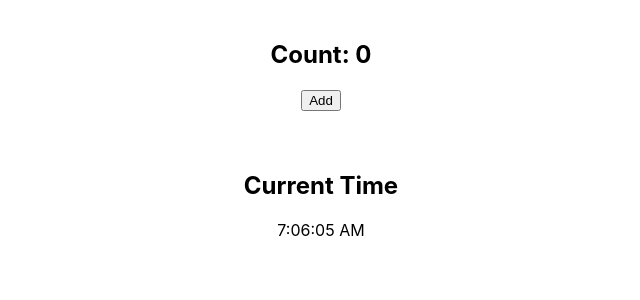
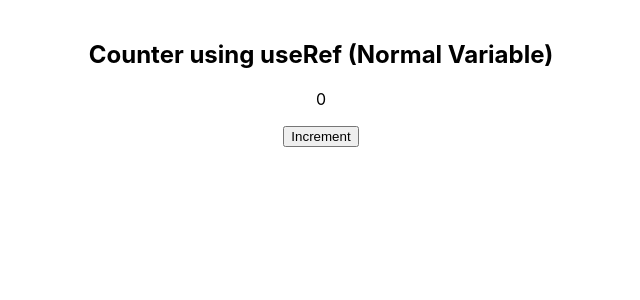
Before and after one commit to vishnuttxminds/react-start-app, a React (Create React App) app: page / in a window 1280 px wide. Shown: the top 300 px of the page, without its empty margins (319-959 px from the left). Built offline with nearby package versions, Linux system fonts and the light colour scheme.

Commit message:
count program using useRef

```diff
--- a/src/App.js
+++ b/src/App.js
@@ -8,6 +8,7 @@ import bag2 from "./assets/bag2.jpg";
 import ProductList from "./screens/ProductList";
 import TitleCounter from "./screens/TitleCounter";
 import CurrentTime from "./screens/CurrentTime";
+import CounterUseRef from "./screens/CounterUseRef";
 
 function App() {
   return (
@@ -28,8 +29,10 @@ function App() {
       </ProductCardScreen> */}
 
       {/* <ProductList /> */}
-      <TitleCounter/>
-      <CurrentTime/>
+      {/* <TitleCounter/>
+      <CurrentTime/> */}
+
+      <CounterUseRef/>
     </div>
   );
 }
--- /dev/null
+++ b/src/screens/CounterUseRef.js
@@ -0,0 +1,22 @@
+import React, { useRef, useState } from "react";
+
+function CounterUseRef() {
+  const countRef = useRef(0);
+  const [count, setCount] = useState(0);
+
+  const increment = () => {
+    countRef.current = countRef.current + 1;
+    console.log("Count:", countRef.current);
+    setCount(countRef.current);
+  };
+
+  return (
+    <div style={{ padding: "20px" }}>
+      <h2>Counter using useRef (Normal Variable)</h2>
+      <p>{count}</p>
+      <button onClick={increment}>Increment</button>
+    </div>
+  );
+}
+
+export default CounterUseRef;
```
